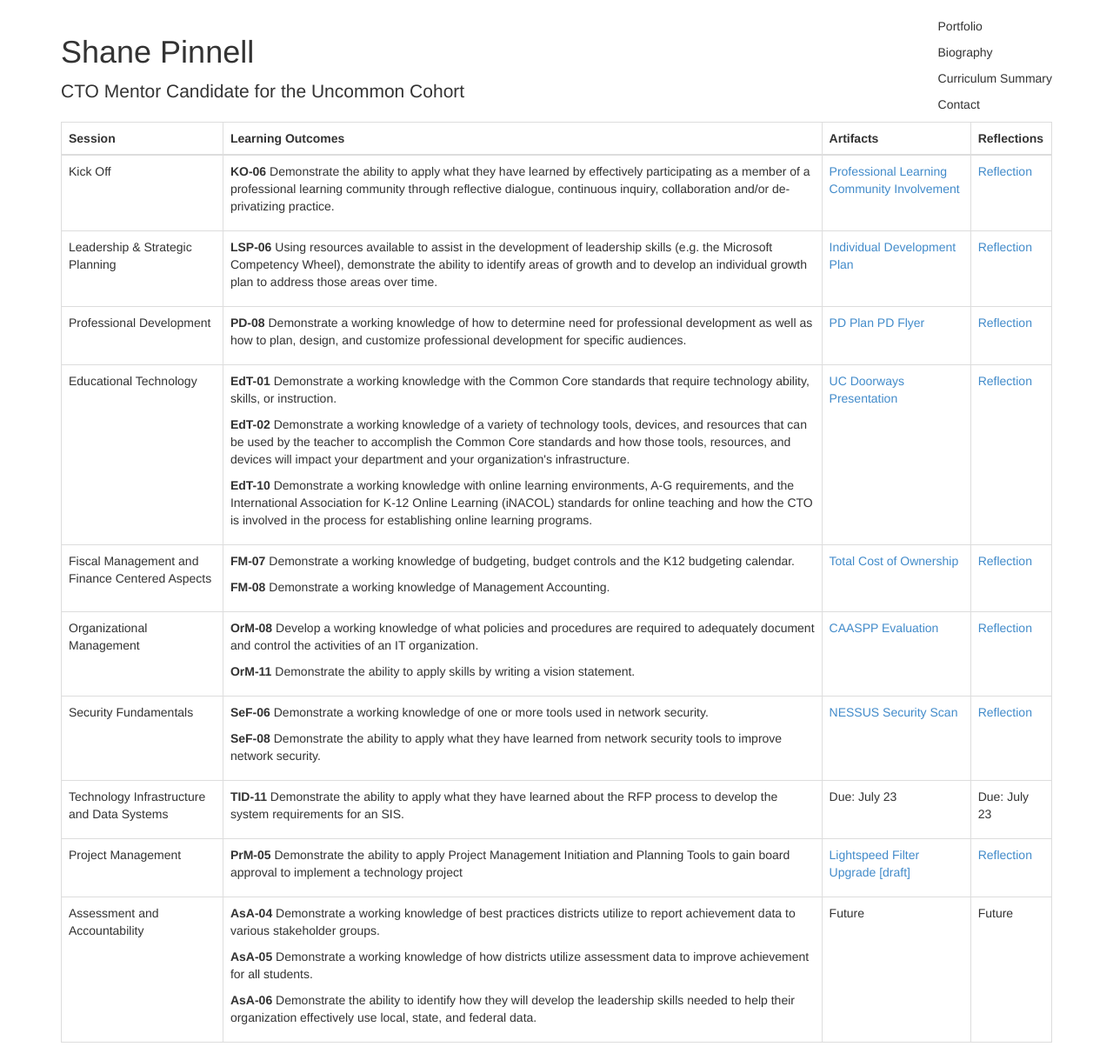
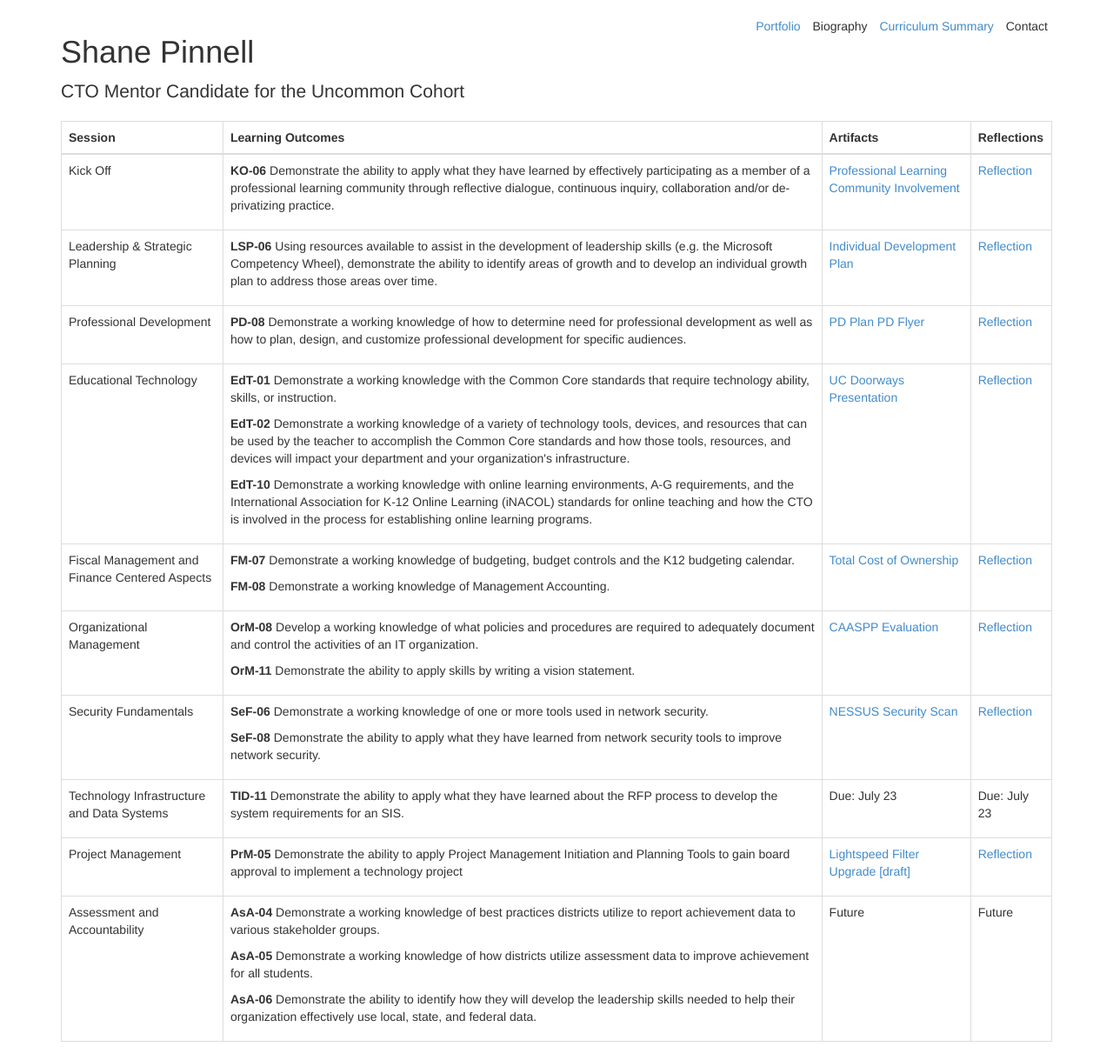
Before and after one commit to shanepinnell/shanepinnell.github.io, a Jekyll site: the page built from cto_mentor/index.html, in a window 1280 px wide. Shown: the whole page at 87% size. Built offline with Jekyll 4.4.1, drawn with Linux system fonts in a browser that asks for light colours; nearby versions of some CDN libraries; library files that are not in the unit come from our copies.

Commit message:
Added summaries

```diff
--- a/_includes/cto_mentor_header.html
+++ b/_includes/cto_mentor_header.html
@@ -1,14 +1,17 @@
 <div class="jumbotron_cto_mentor">
   <div class="row">
-    <div class="col-xs-12">
-	<div class="pull-right">
-		<p>Portfolio</p>
-		<p>Biography</p>
-      	<p>Curriculum Summary</p>
-      	<p>Contact</p>
-      </div>
+    <div class="col-xs-12 col-sm-5 col-md-6">
       <h1>Shane Pinnell</h1>
       <p class="lead">CTO Mentor Candidate for the Uncommon Cohort</p>
     </div>
+    <div class="col-xs-12 col-sm-7 col-md-6">
+    	<div class="pull-right">
+    		<ul class="list-inline">
+			<li><a href="http://shanepinnell.github.io/cto_mentor">Portfolio</a></li>
+			<li>Biography</li>
+	      	<li><a href="http://shanepinnell.github.io/cto_mentor/summary.html">Curriculum Summary</a></li>
+	      	<li>Contact</li>
+		</div>
+	</div>
   </div>
 </div>
```
Also changed, not shown: cto_mentor/summary.html (added, +28 -0 lines).
